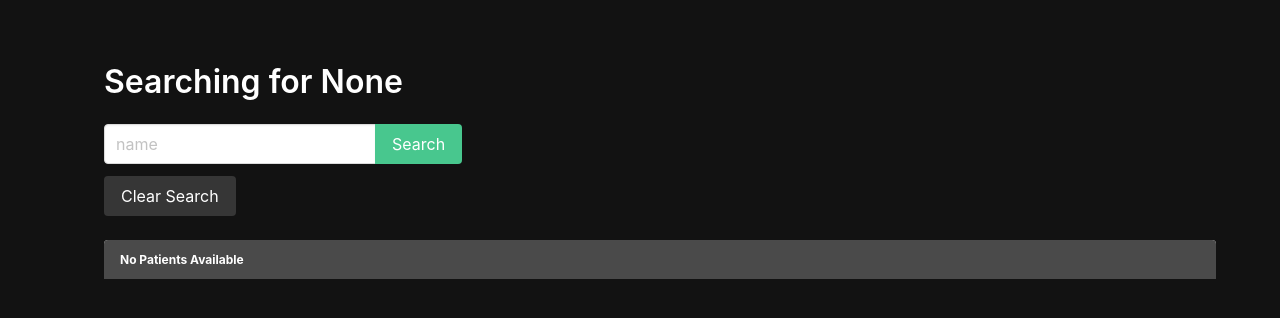
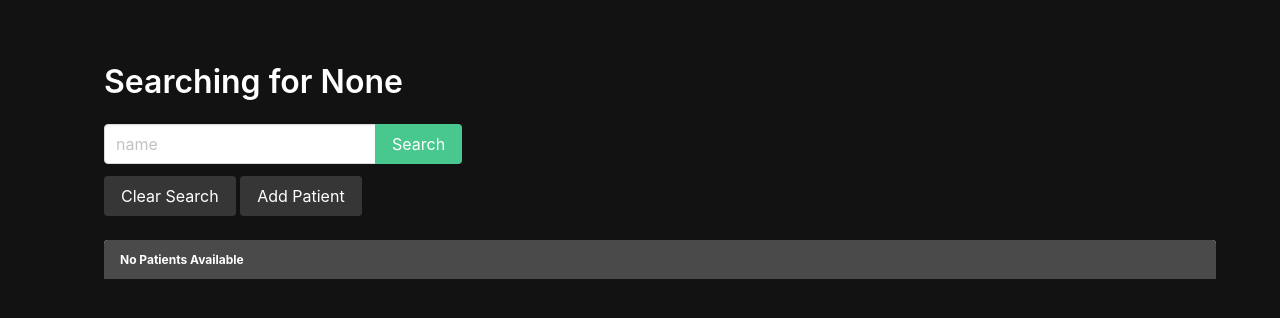
Before and after one commit to anthowest/ConnectCare, a Django app: page /patients/ in a window 1280 px wide. Shown: the part 52-370 px from the top of the page. Run offline with Django 4.2, Linux system fonts and the light colour scheme; the visitor is signed in with stand-in values (Sample User, id 1); data that the repository does not hold is empty.

Commit message:
Add a patient

```diff
--- a/main_app/templates/patient_list.html
+++ b/main_app/templates/patient_list.html
@@ -19,6 +19,7 @@
   </div>
   <!--  This anchor tag will redirect back to artist list without a query param -->
   <a class="button is-dark" href="{% url 'patient_list' %}">Clear Search</a>
+  <a class="button is-dark" href="{% url 'patient_create' %}">Add Patient</a>
 </form>
 
 <div class="gallery">
--- a/main_app/urls.py
+++ b/main_app/urls.py
@@ -6,6 +6,7 @@ urlpatterns = [
     path('', views.Home.as_view(), name="home"),
     path('about/', views.About.as_view(), name="about"),
     path('patients/', views.PatientList.as_view(), name="patient_list"),
+    path('patients/new/', views.PatientCreate.as_view(), name="patient_create"),
     path('patients/<int:pk>/', views.PatientDetail.as_view(), name="patient_detail"),
     path('patient/records', views.PatientRecord.as_view(), name="patient_record"),
     path('providers/', views.ProviderList.as_view(), name="provider_list"),
--- a/main_app/views.py
+++ b/main_app/views.py
@@ -6,6 +6,7 @@ from django.views.generic.base import TemplateView
 from .models import Provider, Patient, Record
 from django.contrib.auth import login
 from django.views.generic import DetailView
+from django.views.generic.edit import CreateView
 from django.contrib.auth.forms import UserCreationForm
 from django.shortcuts import redirect, render
 from django.contrib.auth.decorators import login_required
@@ -35,6 +36,13 @@ class PatientList(TemplateView):
             context["patients"] = Patient.objects.all()
             context["header"] = f"Searching for {name}"
         return context
+
+
+class PatientCreate(CreateView):
+    model = Patient
+    fields = ['name', 'dob', 'diagnosis']
+    template_name = "patient_create.html"
+    success_url = "/patients/"
 
 
 class PatientDetail(DetailView):
```
Also changed, not shown: main_app/templates/patient_create.html (added, +14 -0 lines).
